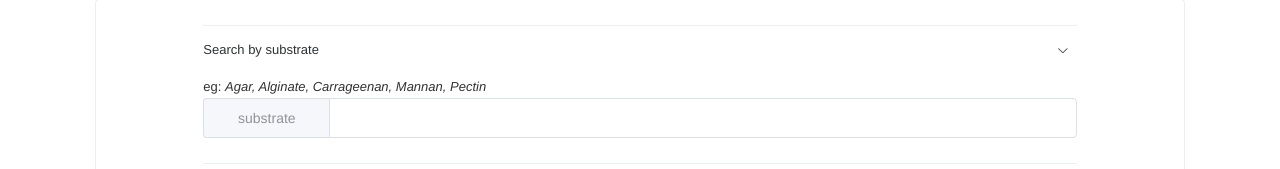
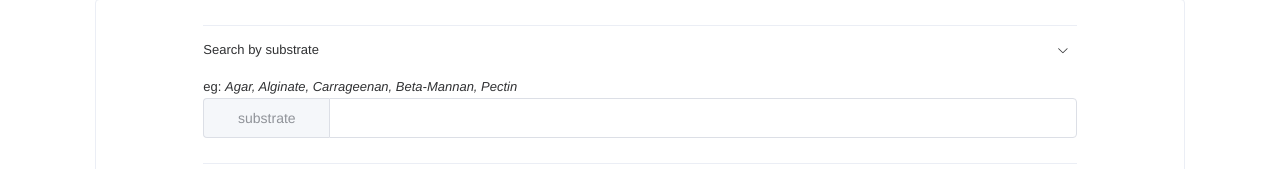
Before and after one commit to lozybean/pul-vue, a Vue app: page /search in a window 1280 px wide. Shown: the part 225-394 px from the top of the page. Built offline with nearby package versions, Linux system fonts and the light colour scheme; what vue-simple-uploader would draw is missing.

Commit message:
feat: mannan -> beta-mannan

```diff
--- a/src/views/Download.vue
+++ b/src/views/Download.vue
@@ -47,7 +47,7 @@
                           >
                         </p>
                         <p>
-                          <a href="/static/media/release/mannan.zip">Mannan</a>
+                          <a href="/static/media/release/beta-mannan.zip">Beta-Mannan</a>
                         </p>
                         <p>
                           <a href="/static/media/release/pectin.zip">Pectin</a>
--- a/src/views/Search.vue
+++ b/src/views/Search.vue
@@ -19,7 +19,7 @@
                     <div @keyup.enter="query_by_pul_type">
                       <div style="text-align: left">
                         eg:
-                        <i>Agar, Alginate, Carrageenan, Mannan, Pectin</i>
+                        <i>Agar, Alginate, Carrageenan, Beta-Mannan, Pectin</i>
                       </div>
                       <el-input
                         placeholder=""
```
